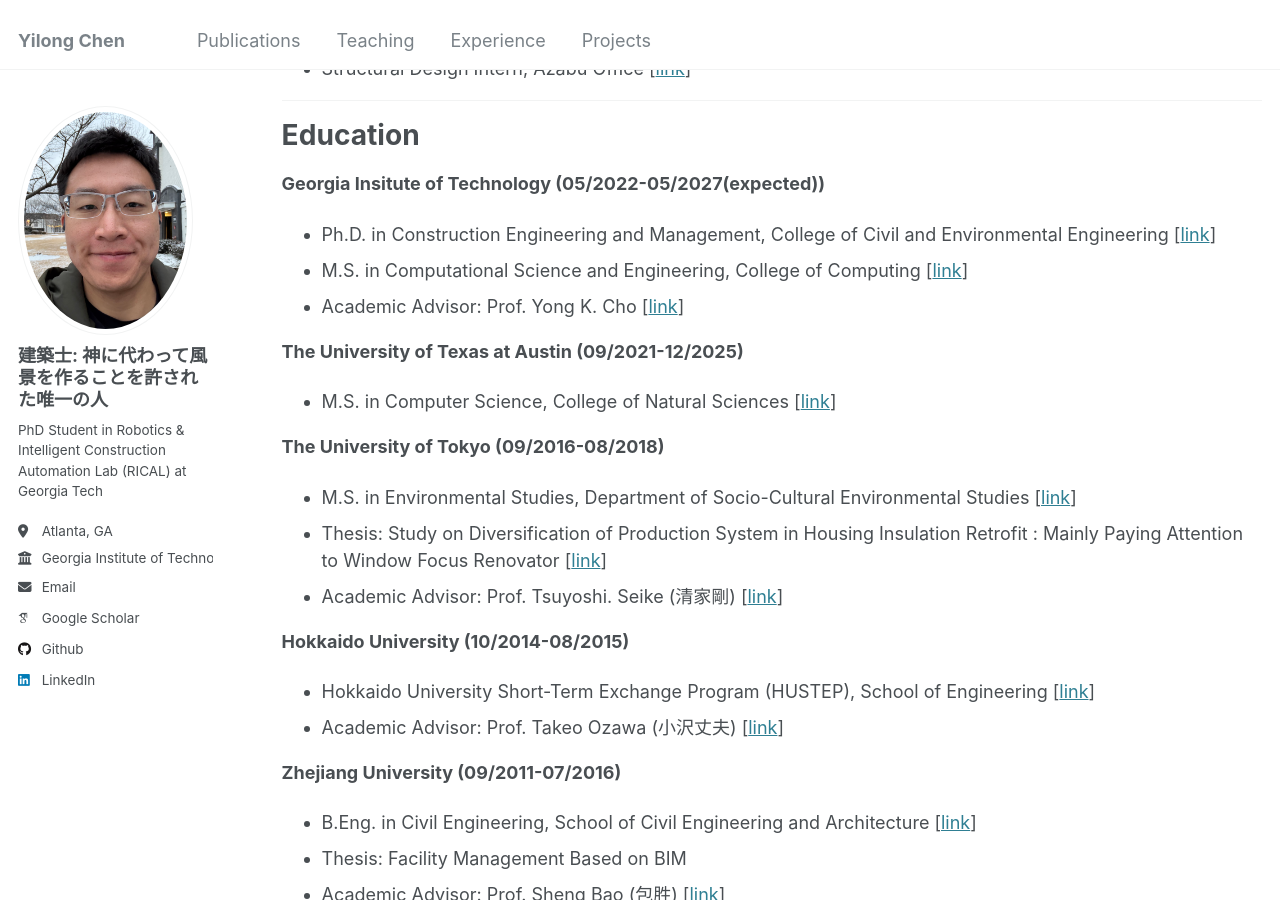
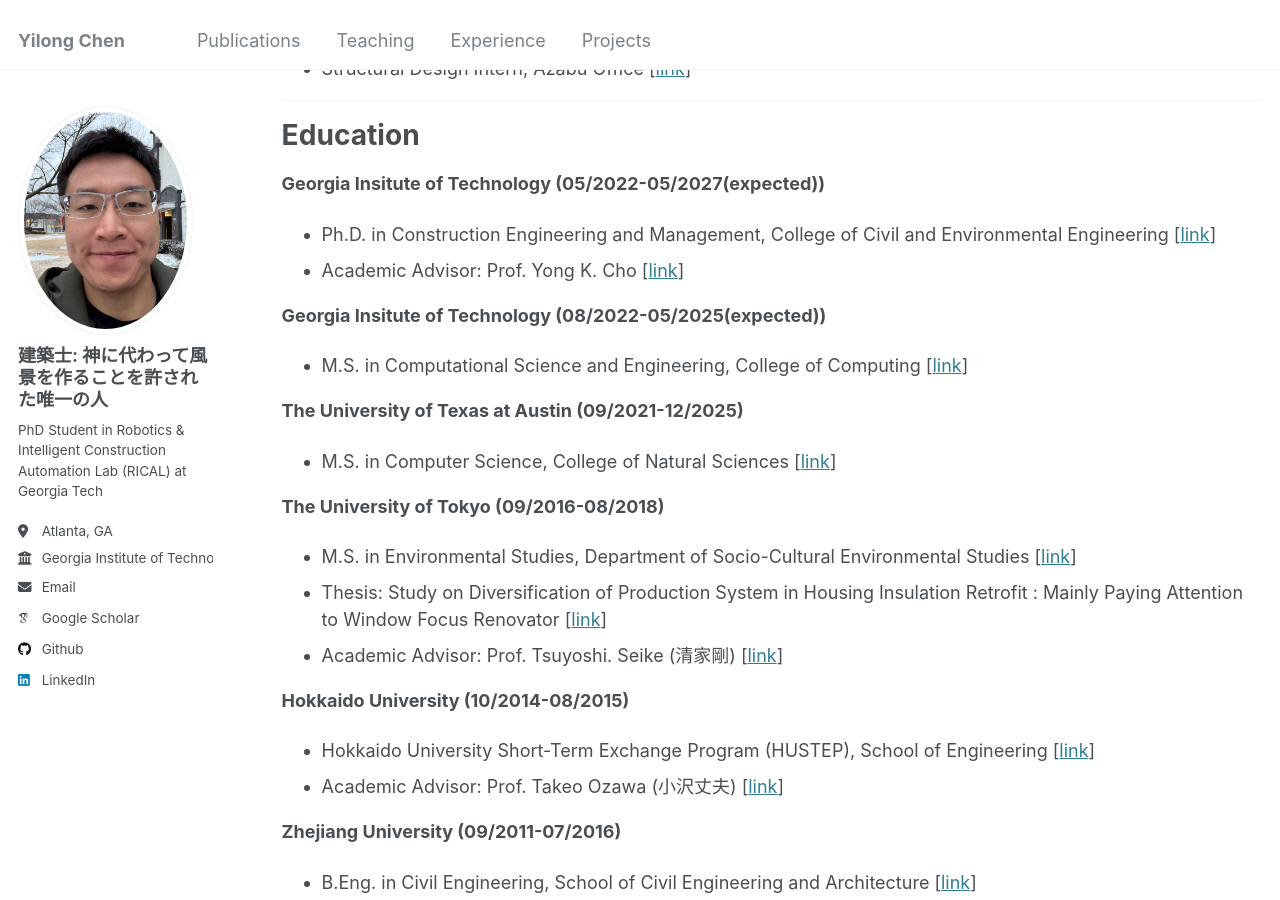
Before and after one commit to chenyilong0520/chenyilong0520.github.io, a Jekyll site: the page built from _pages/experience.md, in a window 1280 px wide and 900 px high, scrolled down 470 px. Built offline with Jekyll 4.4.1, drawn with Linux system fonts in a browser that asks for light colours; some web fonts are replaced; our own code applies the rules of GitHub Pages for plain Markdown files.

Commit message:
Revise education details for Georgia Institute of Technology
Updated expected graduation dates and clarified degree information.

```diff
--- a/_pages/experience.md
+++ b/_pages/experience.md
@@ -35,8 +35,11 @@ author_profile: true
 **Georgia Insitute of Technology (05/2022-05/2027(expected))**
 
 - Ph.D. in Construction Engineering and Management, College of Civil and Environmental Engineering [[link](https://ce.gatech.edu/)]
+- Academic Advisor: Prof. Yong K. Cho [[link](https://rical.ce.gatech.edu/)]
+
+**Georgia Insitute of Technology (08/2022-05/2025(expected))**
+
 - M.S. in Computational Science and Engineering, College of Computing [[link](https://www.cc.gatech.edu/)]
-- Academic Advisor: Prof. Yong K. Cho [[link](https://rical.ce.gatech.edu/)]
 
 **The University of Texas at Austin (09/2021-12/2025)**
 
```
